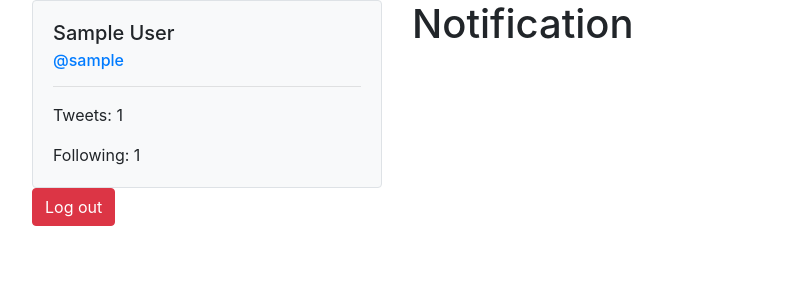
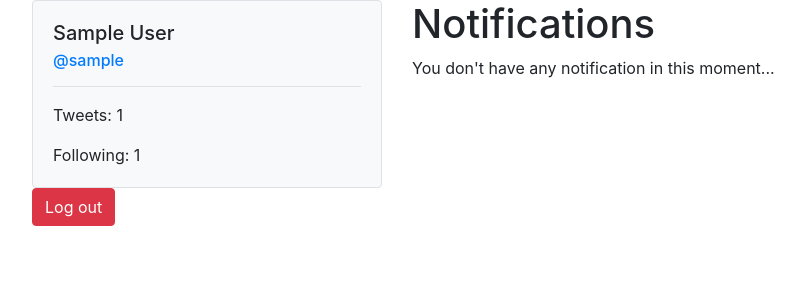
Before and after one commit to luisfff29/twitterclone, a Django app: page /notification/ in a window 1280 px wide. Shown: the part 64-364 px from the top of the page, without its empty margins (53-858 px from the left). Run offline with Django 3.2, Linux system fonts and the light colour scheme; a user stored in the database is signed in; tables that the repository leaves empty hold one stand-in row (values such as "Sample post"); some libraries are stand-ins or nearby versions.

Commit message:
display notification to html page

```diff
--- a/templates/notification/notification.html
+++ b/templates/notification/notification.html
@@ -5,5 +5,19 @@
 {% endblock %}
 
 {% block body_block %}
-<h1>Notification</h1>
+<h1>Notifications</h1>
+{% for tweet in tweets %}
+<div class="list-group">
+  <div class="list-group-item list-group-item-action">
+    <div class="d-flex w-100 justify-content-between">
+      <h4 class="mb-1"><a href="{% url 'profile' tweet.tweet.user.username %}">@{{ tweet.tweet.user.username }}</a></h4>
+      <small><a href="{% url 'tweet' tweet.tweet.id %}">{{ tweet.tweet.date }}</a></small>
+    </div>
+    <p class="mb-1">>> {{ tweet.tweet.body }}</p>
+  </div>
+</div>
+{% empty %}
+<p>You don't have any notification in this moment...</p>
+
+{% endfor %}
 {% endblock %}
```
